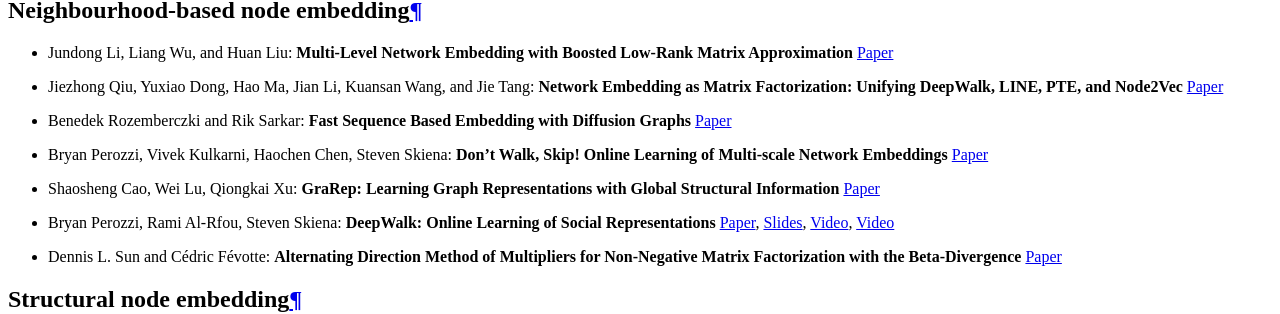
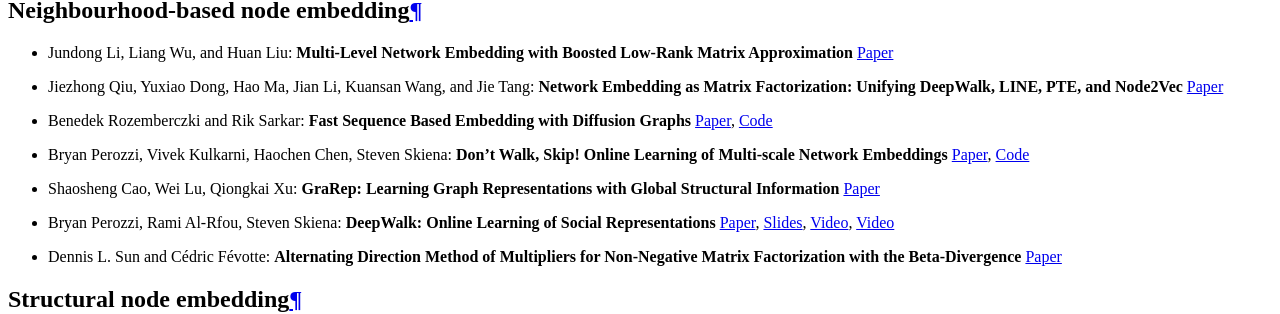
Before and after one commit to benedekrozemberczki/karateclub, a Sphinx documentation site: the page built from docs/source/notes/resources.rst, in a window 1280 px wide. Shown: the part 1436-1750 px from the top of the page. Built offline with Sphinx 7.4.7 and the Read the Docs theme 2.0.0, drawn with Linux system fonts in a browser that asks for light colours; pages that are not in the unit, such as notebooks, are missing from menus.

Commit message:
Resource enriching by adding code references.

```diff
--- a/docs/source/notes/resources.rst
+++ b/docs/source/notes/resources.rst
@@ -28,9 +28,9 @@ Neighbourhood-based node embedding
 
 * Jiezhong Qiu, Yuxiao Dong, Hao Ma, Jian Li, Kuansan Wang, and Jie Tang: **Network Embedding as Matrix Factorization: Unifying DeepWalk, LINE, PTE, and Node2Vec** `Paper <https://keg.cs.tsinghua.edu.cn/jietang/publications/WSDM18-Qiu-et-al-NetMF-network-embedding.pdf>`_
 
-* Benedek Rozemberczki and Rik Sarkar: **Fast Sequence Based Embedding with Diffusion Graphs** `Paper <http://homepages.inf.ed.ac.uk/s1668259/papers/sequence.pdf>`_
+* Benedek Rozemberczki and Rik Sarkar: **Fast Sequence Based Embedding with Diffusion Graphs** `Paper <https://arxiv.org/abs/2001.07463>`_, `Code <https://github.com/benedekrozemberczki/diff2vec>`_
 
-* Bryan Perozzi, Vivek Kulkarni, Haochen Chen, Steven Skiena: **Don't Walk, Skip! Online Learning of Multi-scale Network Embeddings** `Paper <https://arxiv.org/abs/1605.02115>`_
+* Bryan Perozzi, Vivek Kulkarni, Haochen Chen, Steven Skiena: **Don't Walk, Skip! Online Learning of Multi-scale Network Embeddings** `Paper <https://arxiv.org/abs/1605.02115>`_, `Code <https://github.com/benedekrozemberczki/walklets>`_
 
 * Shaosheng Cao, Wei Lu, Qiongkai Xu: **GraRep: Learning Graph Representations with Global Structural Information** `Paper <https://dl.acm.org/citation.cfm?id=2806512>`_
 
```
